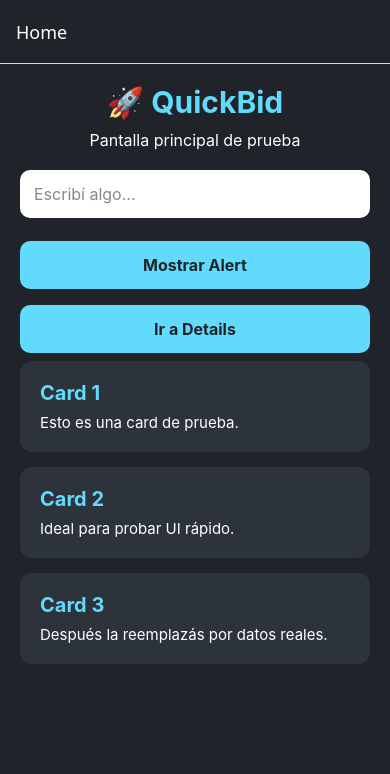
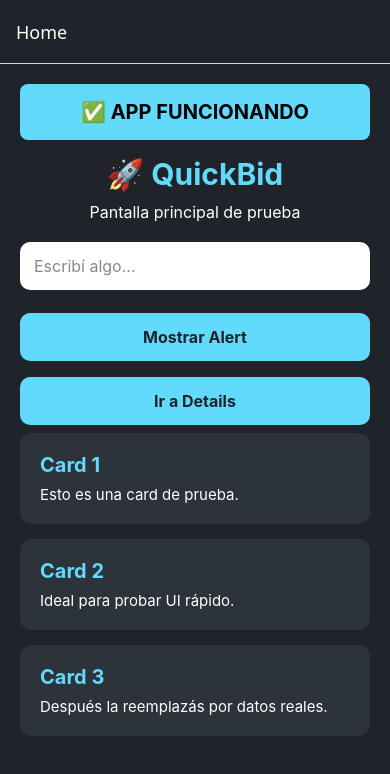
Before and after one commit to AgustinNari/Frontend-Quickbid, a React Native app in the folder FrontendQuickbid/: screen /Home in a window 390 px wide. Shown: the top 774 px of the page. Built offline with nearby package versions, Linux system fonts and the light colour scheme.

Commit message:
test(HomeScreen): agregar banner temporal para verificar que la app levanta
Banner cyan visible en la parte superior de la pantalla principal para
confirmar que el bundler de Metro esta conectado y el JS se esta cargando
correctamente. Debe eliminarse antes de comenzar el desarrollo real.

```diff
--- a/FrontendQuickbid/src/screens/HomeScreen.tsx
+++ b/FrontendQuickbid/src/screens/HomeScreen.tsx
@@ -24,6 +24,12 @@ export default function HomeScreen({ navigation }: Props) {
   return (
     <ScrollView style={globalStyles.container}>
       <View style={globalStyles.centerContainer}>
+        <View style={{ backgroundColor: '#61dafb', padding: 16, borderRadius: 8, marginBottom: 16, width: '100%' }}>
+          <Text style={{ color: '#000', fontSize: 20, fontWeight: 'bold', textAlign: 'center' }}>
+            ✅ APP FUNCIONANDO
+          </Text>
+        </View>
+
         <Text style={globalStyles.title}>
           🚀 QuickBid
         </Text>
```
